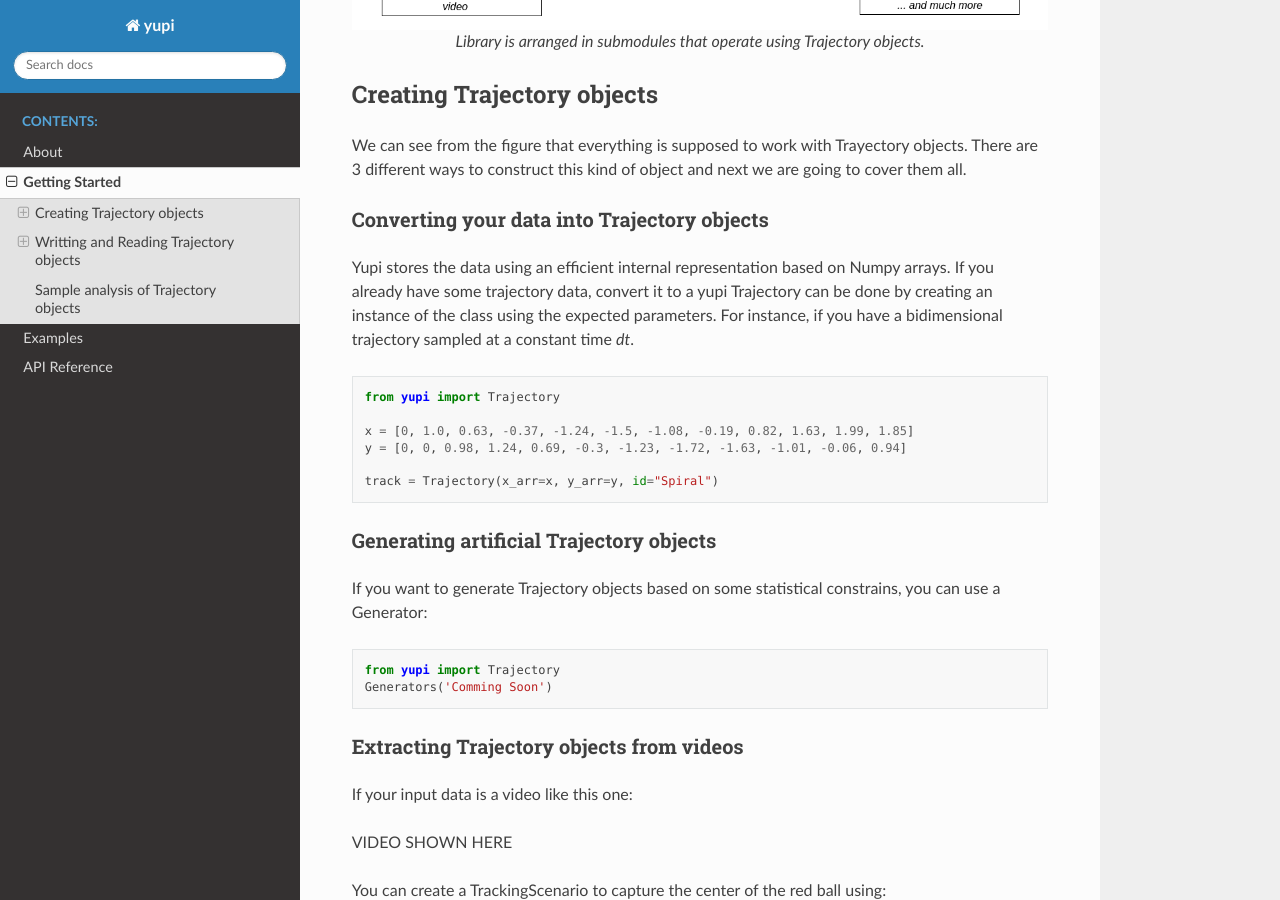
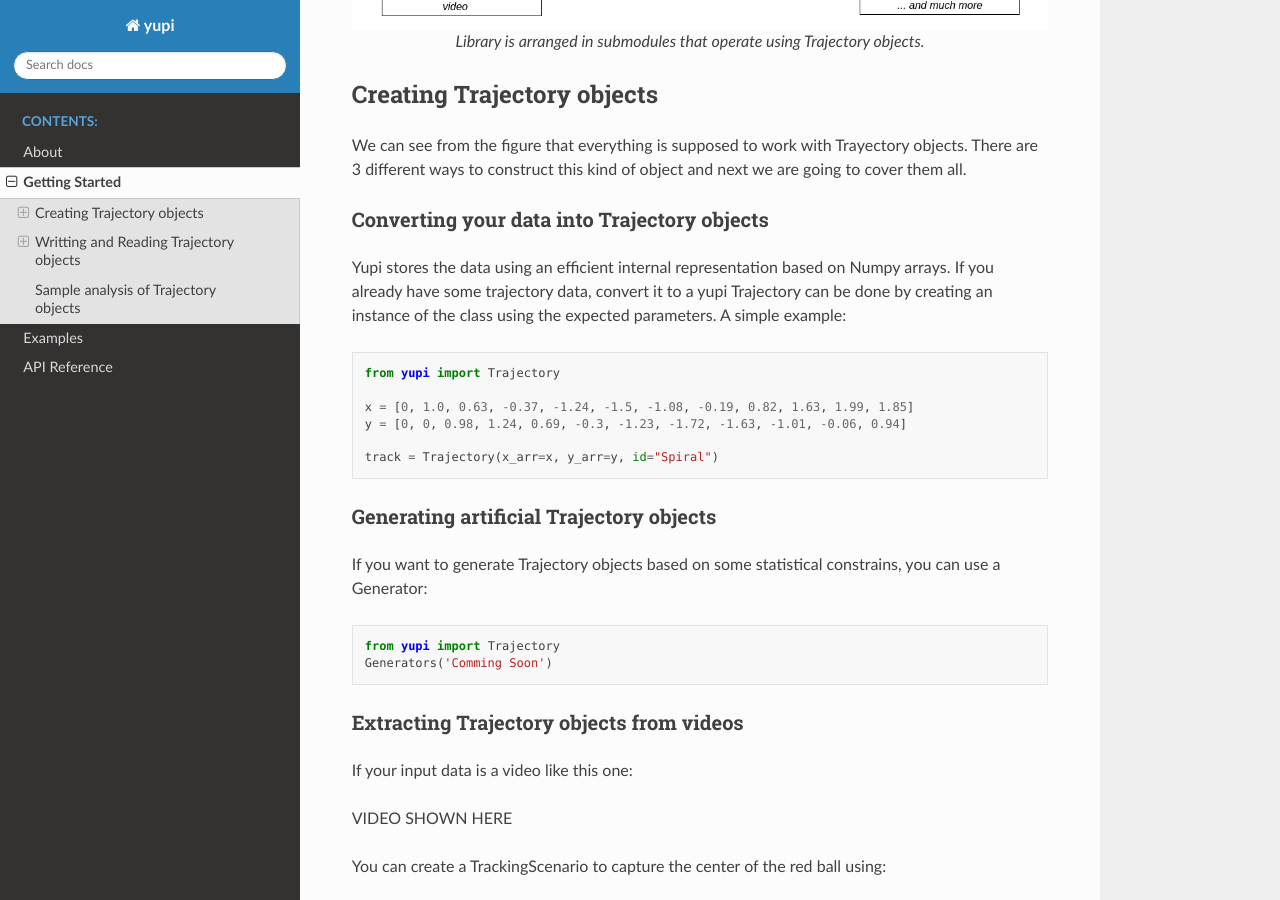
Before and after one commit to yupidevs/yupi, a Sphinx documentation site: the page built from docs/source/getting_started/getting_started.rst, in a window 1280 px wide and 900 px high, scrolled down 639 px. Built offline with Sphinx 7.4.7 and the Read the Docs theme 2.0.0, drawn with Linux system fonts in a browser that asks for light colours.

Commit message:
Fix an error in the docs

```diff
--- a/docs/source/getting_started/getting_started.rst
+++ b/docs/source/getting_started/getting_started.rst
@@ -18,7 +18,7 @@ We can see from the figure that everything is supposed to work with Trayectory o
 Converting your data into Trajectory objects
 ++++++++++++++++++++++++++++++++++++++++++++
 
-Yupi stores the data using an efficient internal representation based on Numpy arrays. If you already have some trajectory data, convert it to a yupi Trajectory can be done by creating an instance of the class using the expected parameters.  For instance, if you have a bidimensional trajectory sampled at a constant time *dt*.
+Yupi stores the data using an efficient internal representation based on Numpy arrays. If you already have some trajectory data, convert it to a yupi Trajectory can be done by creating an instance of the class using the expected parameters.  A simple example:
 
 .. code-block:: python
 
```
